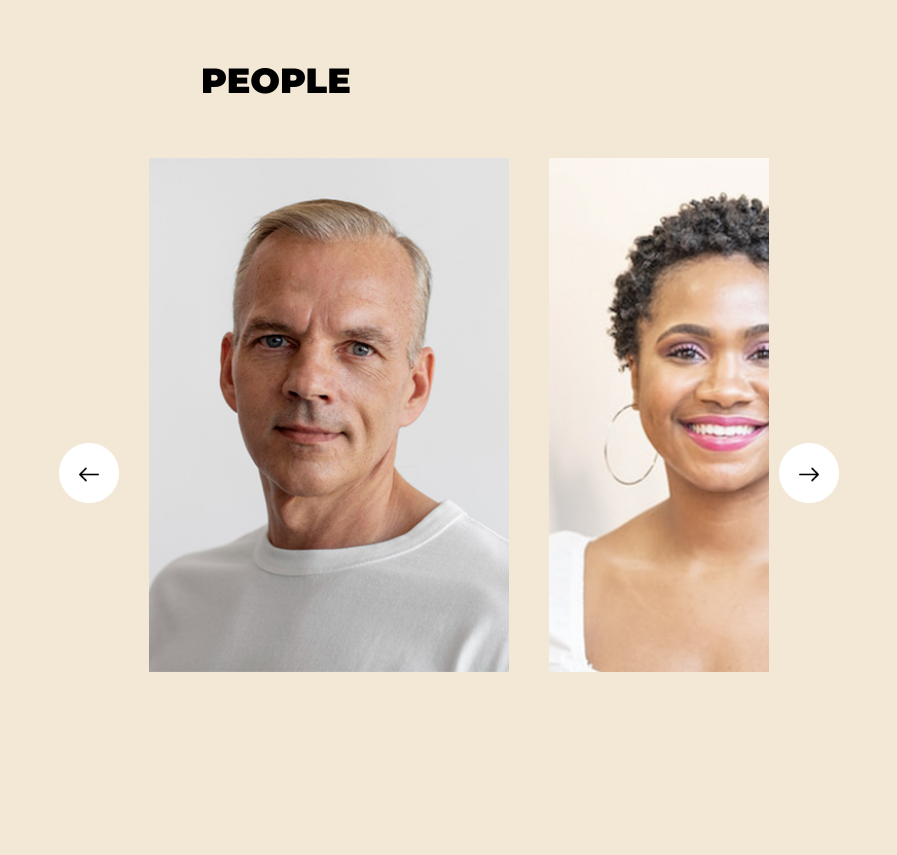
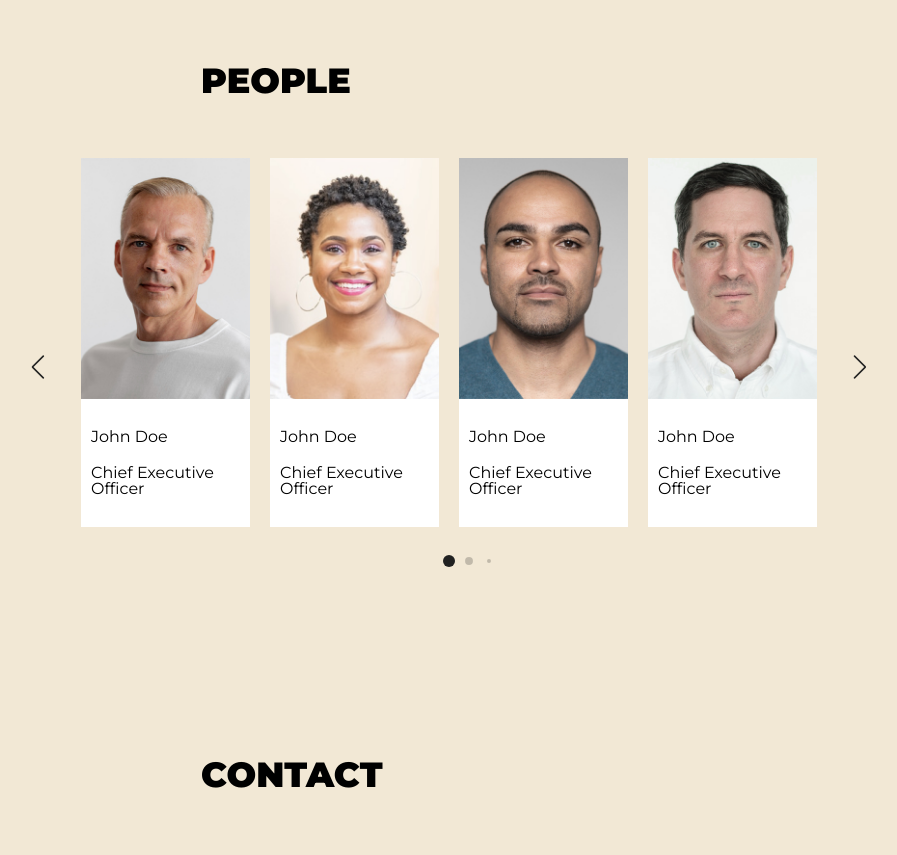
Before and after one commit to rosakosol/zahahadid, a plain HTML site: page Zaha Hadid/index.html in a window 1280 px wide. Shown: the part 8260-9115 px from the top of the page, without its empty margins (191-1088 px from the left). Drawn offline with Linux system fonts and the light colour scheme.

Commit message:
Implemented image carousel

```diff
--- a/Zaha Hadid/index.html
+++ b/Zaha Hadid/index.html
@@ -9,6 +9,7 @@
         <meta name="author" content="Rosa Kosol">
         <meta name="viewport" content="width=device-width, initial-scale=1.0">
         <link rel="stylesheet" href="style.css">
+        <link rel="stylesheet" href="swiper-bundle.min.css">
         <link rel="stylesheet" href="https://fonts.googleapis.com/css?family=Quicksand">
         <link rel="stylesheet" href="https://cdnjs.cloudflare.com/ajax/libs/font-awesome/4.7.0/css/font-awesome.min.css">
     </head>
@@ -145,46 +146,75 @@
                 </div>
             </div>
         </section>
+        <!-- PEOPLE SECTION -->
         <section class="people-section" id="people">
             <h2>PEOPLE</h2>
-            <div class="people-wrap">
-                <img src="img/small/back-arrow.png" class="arrow-button" id="back-button"/>
-                    <div class="people-grid current-slide" id="people-grid">
-                        <div class="people-item">
-                            <img src="img/small/people-1.jpg" alt="Picture of older male employee"/>
-                            <div class="img-overlay">
-                                <div class="overlay-text"><span class="span-cap">John Doe</span><br>Chief Executive Officer</div>
+            <div class="container swiper">
+                <div class="slide-container">
+                    <div class="card-wrapper swiper-wrapper">
+                        <div class="card swiper-slide">
+                            <div class="image-box">
+                                <img src="img/small/people-1.jpg" alt="Picture of older male employee"/>
+                            </div>
+                            <div class="profile-details">
+                                <div class="name-job">
+                                    <h6>John Doe</h6>
+                                    <h6>Chief Executive Officer</h6>
+                                </div>
                             </div>
                         </div>
-                        <div class="people-item">
-                            <img src="img/small/people-2.jpg" alt="Picture of young female employee"/>
-                            <div class="img-overlay">
-                                <div class="overlay-text"><span class="span-cap">Ami Diallo</span><br>Head of Operations</div>
+                        <div class="card swiper-slide">
+                            <div class="image-box">
+                                <img src="img/small/people-2.jpg" alt="Picture of older male employee"/>
+                            </div>
+                            <div class="profile-details">
+                                <div class="name-job">
+                                    <h6>John Doe</h6>
+                                    <h6>Chief Executive Officer</h6>
+                                </div>
                             </div>
                         </div>
-                        <div class="people-item">
-                            <img src="img/small/people-3.jpg" alt="Picture of young female employee"/>
-                            <div class="img-overlay">
-                                <div class="overlay-text"><span class="span-cap">Michael Russo</span><br>Head of Engineering</div>
+                        <div class="card swiper-slide">
+                            <div class="image-box">
+                                <img src="img/small/people-3.jpg" alt="Picture of older male employee"/>
+                            </div>
+                            <div class="profile-details">
+                                <div class="name-job">
+                                    <h6>John Doe</h6>
+                                    <h6>Chief Executive Officer</h6>
+                                </div>
                             </div>
                         </div>
-                        <div class="people-item">
-                            <img src="img/small/people-4.jpg" alt="Picture of young female employee"/>
-                            <div class="img-overlay">
-                                <div class="overlay-text"><span class="span-cap">Chris O'Brien</span><br>Principal Architect</div>
+                        <div class="card swiper-slide">
+                            <div class="image-box">
+                                <img src="img/small/people-4.jpg" alt="Picture of older male employee"/>
+                            </div>
+                            <div class="profile-details">
+                                <div class="name-job">
+                                    <h6>John Doe</h6>
+                                    <h6>Chief Executive Officer</h6>
+                                </div>
                             </div>
                         </div>
-                        <div class="people-item">
-                            <img src="img/small/people-5.jpg" alt="Picture of young female employee"/>
-                            <div class="img-overlay">
-                                <div class="overlay-text"><span class="span-cap">Jessica Riel</span><br>Head Project Manager</div>
+                        <div class="card swiper-slide">
+                            <div class="image-box">
+                                <img src="img/small/people-5.jpg" alt="Picture of older male employee"/>
+                            </div>
+                            <div class="profile-details">
+                                <div class="name-job">
+                                    <h6>John Doe</h6>
+                                    <h6>Chief Executive Officer</h6>
+                                </div>
                             </div>
                         </div>
                     </div>
-                <img src="img/small/next-arrow.png" class="arrow-button" id="next-button"/>
+                    <div class="swiper-button-next swiper-navBtn"></div>
+                    <div class="swiper-button-prev swiper-navBtn"></div>
+                    <div class="swiper-pagination"></div>
+                </div>
             </div>
+        </section>
 
-        </section>
         <section class="contact-section" id="contact">
             <h2>CONTACT</h2>
             <form action="action_page.php">
@@ -218,5 +248,6 @@
             </div>
         </nav>
     </footer>
+    <script src="swiper-bundle.min.js"></script>
     <script type="text/javascript" src="index.js"></script>
 </html>
--- a/Zaha Hadid/index.js
+++ b/Zaha Hadid/index.js
@@ -16,3 +16,38 @@ function myFunction() {
 function closeMenu() {
   setTimeout(myFunction, delay);
 }
+
+
+var swiper = new Swiper(".slide-container", {
+  slidesPerView: 4,
+  spaceBetween: 20,
+  sliderPerGroup: 4,
+  loop: true,
+  centerSlide: "true",
+  fade: "true",
+  grabCursor: "true",
+  pagination: {
+    el: ".swiper-pagination",
+    clickable: true,
+    dynamicBullets: true,
+  },
+  navigation: {
+    nextEl: ".swiper-button-next",
+    prevEl: ".swiper-button-prev",
+  },
+
+  breakpoints: {
+    0: {
+      slidesPerView: 1,
+    },
+    520: {
+      slidesPerView: 2,
+    },
+    768: {
+      slidesPerView: 3,
+    },
+    1000: {
+      slidesPerView: 4,
+    },
+  },
+});
--- a/Zaha Hadid/style.scss
+++ b/Zaha Hadid/style.scss
@@ -143,7 +143,7 @@ section {
     padding-top: 2rem;
 }
 
-h1, h2, h3, h4, h5 {
+h1, h2, h3, h4, h5, h6 {
     font-family: 'Montserrat', sans-serif;
     padding: 2rem;
 }
@@ -169,6 +169,11 @@ h4 {
 
 h5 {
     font-size: 1.4rem;
+}
+
+h6 {
+    font-size: 1.6rem;
+    padding: 1rem;
 }
 
 p {
@@ -422,37 +427,6 @@ img {
     width: 100%;
 }
 
-/* PEOPLE SECTION */
-.people-wrap {
-    display: flex;
-    align-items: center;
-    justify-content: center;
-}
-
-.arrow-button {
-    display: none;
-}
-
-.people-grid {
-    display: flex;
-    flex-direction: row;
-    flex-wrap: wrap;
-    justify-content: center;
-}
-
-.people-item {
-    max-width: 60%;
-    padding: 0 10px;
-}
-
-.people-item img {
-    width: 100%;
-    margin: 0 auto;
-    opacity: 1;
-    display: block;
-    transition: 0.4s ease;
-}
-
 .img-overlay {
     transition: 0.5s ease;
     text-align: center;
@@ -475,6 +449,58 @@ img {
     line-height: 2rem;
     font-weight: bold;
 }
+
+/* PEOPLE SECTION */
+.container {
+    max-width: 1120px;
+    width: 100%;
+}
+
+.slide-container {
+    margin: 0 8rem;
+    overflow: hidden;
+}
+
+.name-job {
+    padding: 2rem 0;
+}
+
+.card {
+    background-color: #fff;
+    align-items: center;
+}
+
+.card-wrapper {
+    display: flex;
+}
+
+.card .image-box {
+    height: 100%;
+}
+
+.card .image-box img {
+    height: 100%;
+    width: 100%;
+}
+
+.card .profile-details {
+    display: flex;
+    align-items: center;
+}
+
+.swiper-navBtn {
+    color: $dark !important;
+  }
+
+  .swiper-navBtn::before,
+  .swiper-navBtn::after {
+    font-size: 1rem;
+  }
+  .swiper-pagination-bullet {
+    background-color: #000;
+    padding: 0;
+    border-radius: 50%;
+  }
 
 /* FOOTER */
 .footer-nav {
@@ -528,35 +554,6 @@ img {
     }
 
     .project-item:hover .img-overlay {
-        opacity: 1.0;
-    }
-
-    .arrow-button {
-        display: block;
-        width: 60px;
-        cursor: pointer;
-        margin: 10px;
-    }
-
-    .people-grid {
-        flex-wrap: nowrap;
-        justify-content: flex-start;
-        overflow-x: scroll;
-    }
-
-    .people-grid::-webkit-scrollbar {
-        display: none;
-    }
-
-    .people-item {
-        min-width: 330px;
-    }
-
-    .people-item:hover img {
-        opacity: 0.2;
-    }
-
-    .people-item:hover .img-overlay {
         opacity: 1.0;
     }
 
@@ -633,7 +630,7 @@ img {
     }
 
     footer span {
-        font-size: 1.8rem;
+        font-size: 1.6rem;
         padding: 2rem 0;
     }
 
```
Also changed, not shown: Zaha Hadid/style.css, Zaha Hadid/swiper-bundle.min.css (added), Zaha Hadid/swiper-bundle.min.js (added), 3 other files.
